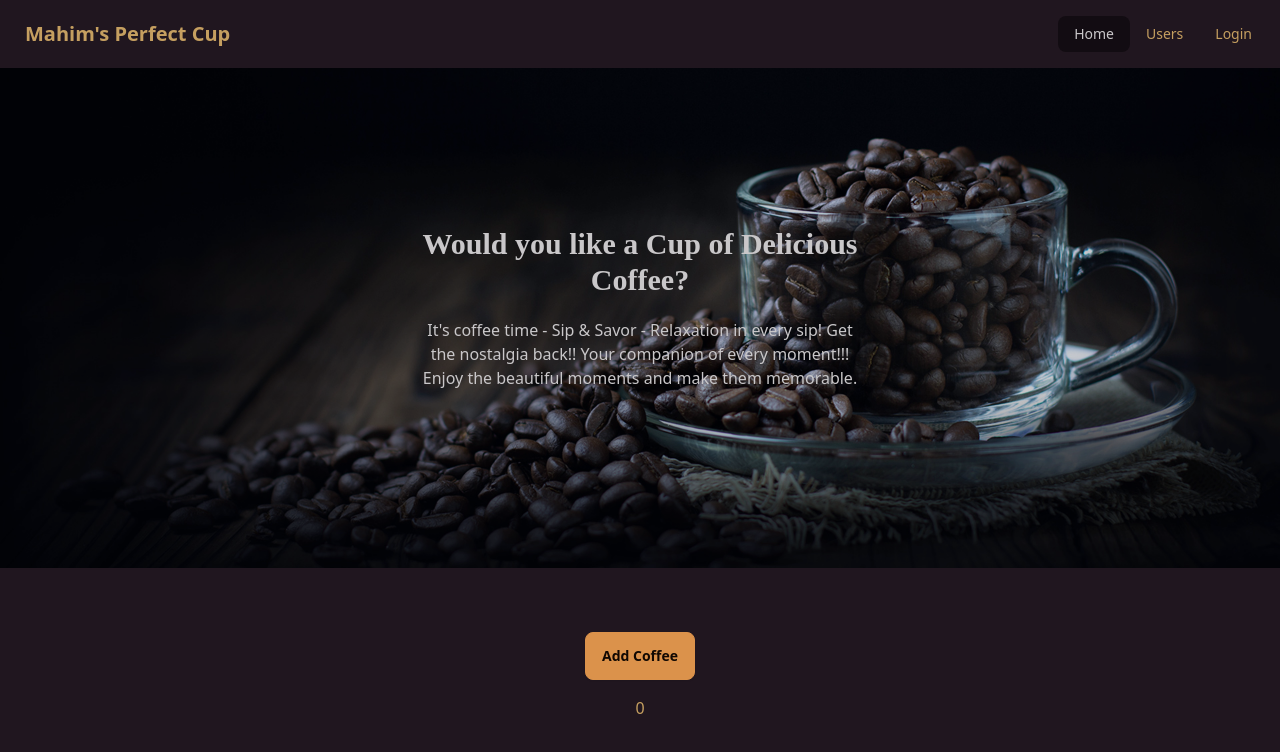
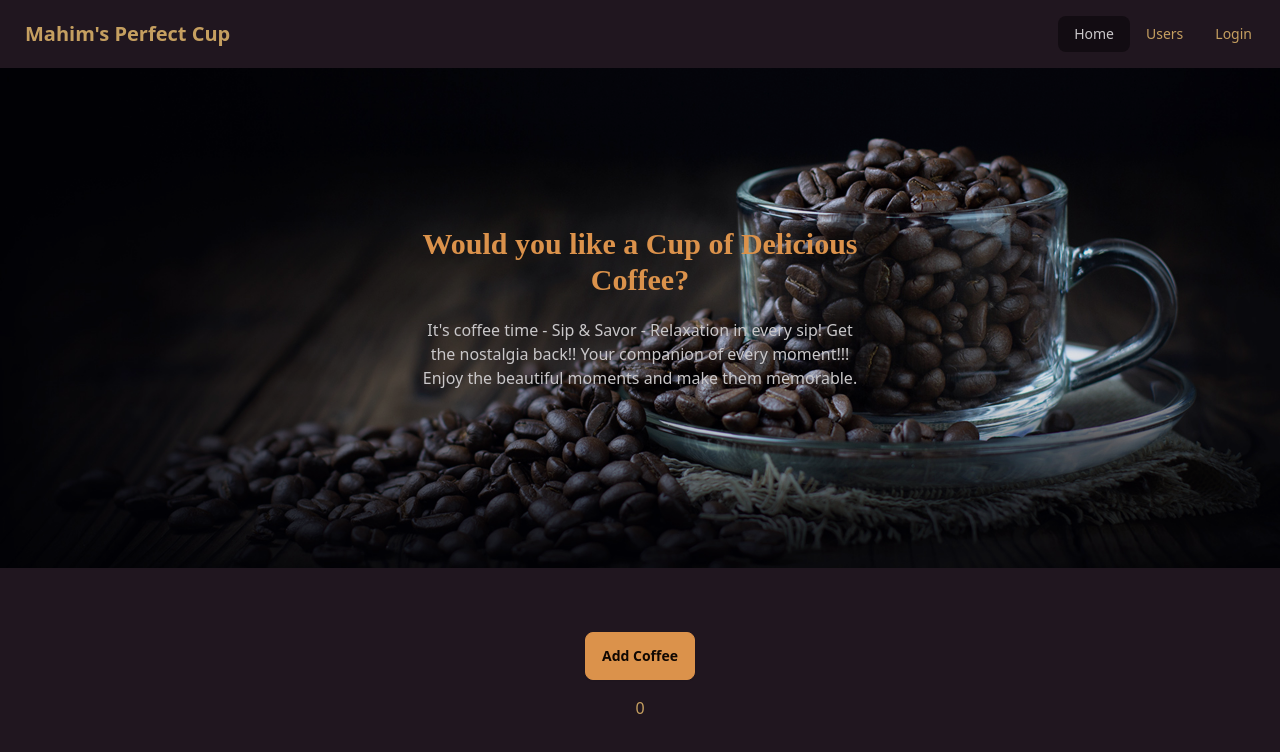
Before and after one commit to mhmitas/new-coffee-shop, a React (Vite) app: page / in a window 1280 px wide. Shown: the top 752 px of the page. Built offline with nearby package versions, Linux system fonts and the light colour scheme; no server answers.

Commit message:
commit -

```diff
--- a/src/components/home/Home.jsx
+++ b/src/components/home/Home.jsx
@@ -7,10 +7,10 @@ const Home = () => {
     return (
         <div>
             <header className="hero h-[500px] mb-16" style={{ backgroundImage: `url(${coffee_banner})` }}>
-                <div className="hero h-[500px] bg-slate-950 bg-opacity-20"></div>
+                <div className="hero h-[500px] bg-slate-950 bg-opacity-10"></div>
                 <div className="hero-content text-center text-neutral-content">
                     <div className="max-w-md">
-                        <h1 className="mb-5 text-3xl font-extrabold rancho-regular ">Would you like a Cup of Delicious Coffee?</h1>
+                        <h1 className="mb-5 text-3xl font-extrabold rancho-regular text-primary">Would you like a Cup of Delicious Coffee?</h1>
                         <p className="mb-5">It's coffee time - Sip & Savor - Relaxation in every sip! Get the nostalgia back!! Your companion of every moment!!! Enjoy the beautiful moments and make them memorable.</p>
                         {/* <button className="btn btn-primary">Get Started</button> */}
                     </div>
```
Also changed, not shown: 1 other file (tests, documents, lock files or other folders).
